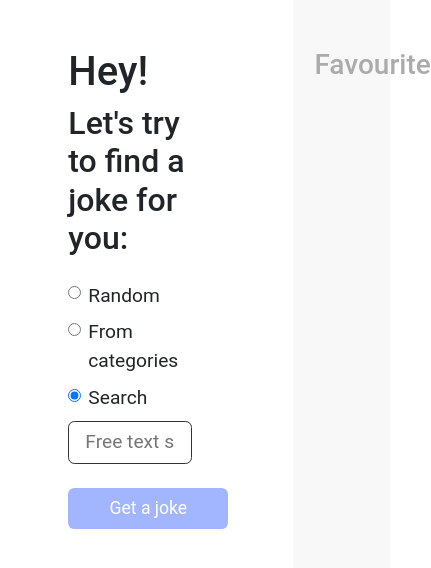
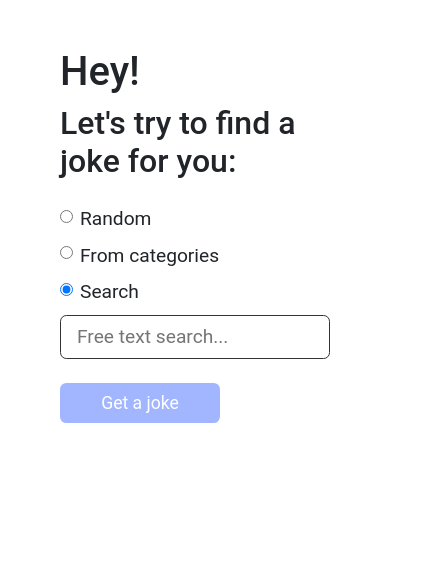
Before and after one commit to web-ethno4ka/Joke-generator, a React (Create React App) app: page / in a window 390 px wide. Both pictures are taken after a click on the radio button "Search". Shown: the top 568 px of the page, 431 px wide, since content can reach past the window. Built offline with nearby package versions, Linux system fonts and the light colour scheme.

Commit message:
Working on responsive layout

```diff
--- a/src/component/Card/Card.css
+++ b/src/component/Card/Card.css
@@ -26,7 +26,7 @@
   transform: scale(1.1);
 }
 
-.category {
+.card-category {
   font-size: 0.8rem;
   padding: 0.5rem 1rem;
   background-color: #ffffff;
--- a/src/component/Card/Card.js
+++ b/src/component/Card/Card.js
@@ -27,7 +27,7 @@ const Card = ({ joke, classes, toggleFavourite, isFavourite }) => {
         <p className="col-11">{joke.value}</p>
       </div>
       {joke.categories.length ? (
-        <div className="category align-self-end">{joke.categories}</div>
+        <div className="card-category align-self-end">{joke.categories}</div>
       ) : null}
     </div>
   );
--- a/src/layout/Layout.css
+++ b/src/layout/Layout.css
@@ -1,10 +1,10 @@
-.custom {
+.stylized-input {
   padding: 0.4rem 1rem;
   border-radius: 0.4rem;
   border: 1px solid #333;
 }
 
-.btn {
+.get-joke-btn {
   font-size: 1.1rem;
   width: 10rem;
   color: #fff;
@@ -13,18 +13,18 @@
   transition: all 0.3s ease-in-out;
 }
 
-.btn:hover {
+.get-joke-btn:hover {
   color: #fff;
   background-color: #7f9bff;
 }
 
-.sidebar {
+.section-favourite {
   padding-left: 0;
   background-color: #f8f8f8;
 }
 
 .favourite-card {
-  max-width: 26rem;
+  max-width: 28rem;
   background-color: #fff;
   box-shadow: 0 3px 7px 1px rgba(48, 48, 48, 0.1);
   font-size: 1rem;
@@ -33,3 +33,8 @@
 h3 {
   color: #ababab;
 }
+
+@media (max-width: 768px) {
+  .section-favourite {
+  }
+}
--- a/src/layout/Layout.js
+++ b/src/layout/Layout.js
@@ -156,8 +156,8 @@ class Layout extends Component {
 
     return (
       <div className="d-flex flex-row justify-content-between align-items-stretch min-vh-100">
-        <div className="d-flex flex-column col-8 my-5">
-          <div className="mx-auto my-0 col-8">
+        <div className="section-main d-flex flex-column col-md-7 col-sm-10 my-5">
+          <div className="mx-auto my-0 col-md-8 col-10">
             <h1>Hey!</h1>
             <h2>Let's try to find a joke for you:</h2>
             <div className="d-flex flex-column mt-3">
@@ -176,7 +176,7 @@ class Layout extends Component {
 
               {this.state.checked === 'Search' ? (
                 <input
-                  className="mt-2 custom"
+                  className="stylized-input mt-2"
                   type="text"
                   placeholder="Free text search..."
                   value={this.state.inputValue}
@@ -190,7 +190,7 @@ class Layout extends Component {
               onClick={this.onButtonClick.bind(this)}
               type="button"
               id="button1"
-              className="btn mt-4">
+              className="get-joke-btn btn mt-4">
               Get a joke
             </button>
 
@@ -211,7 +211,7 @@ class Layout extends Component {
           </div>
         </div>
 
-        <div className="sidebar d-flex flex-column col-3 pt-5">
+        <div className="section-favourite d-md-flex d-none d-sm-none flex-column col-xl-4 col-lg-5 pt-5">
           <div className="mx-auto my-0 col-10">
             <h3>Favourite</h3>
             {this.state.favourites.map((joke, id) => (
```
